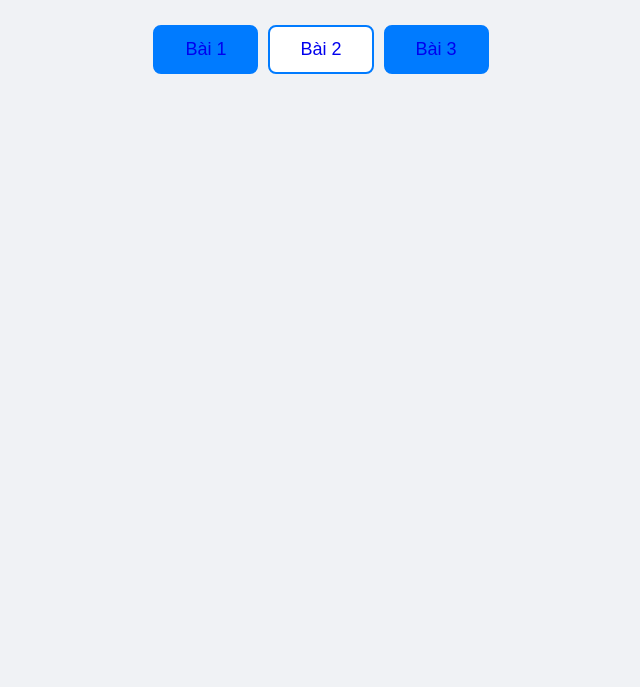
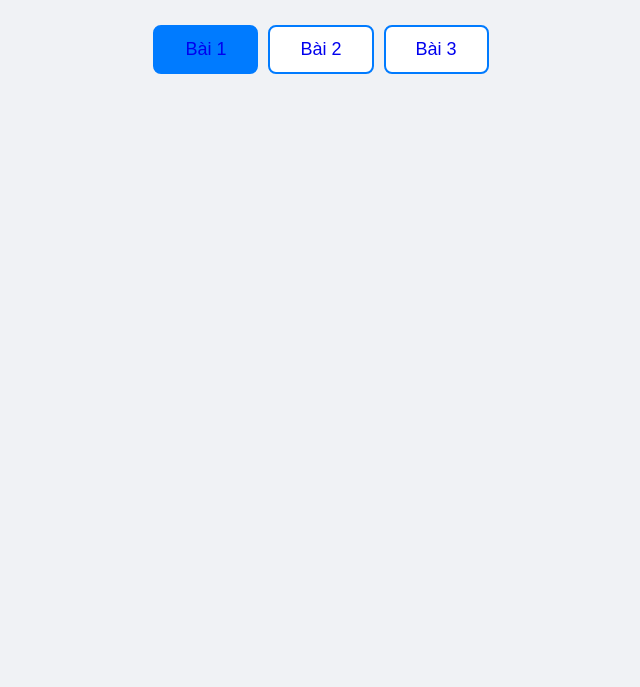
Before and after one commit to dipluc/THI_WEB_231A010165, a plain HTML site: page index.htm in a window 1280 px wide. Shown: the part 113-800 px from the top of the page, without its empty margins (319-959 px from the left). Drawn offline with Linux system fonts and the light colour scheme.

Commit message:
Fix HTML structure and button functionality

```diff
--- a/index.htm
+++ b/index.htm
@@ -60,9 +60,8 @@
 <h1>Chọn trang bạn muốn xem</h1>
 <div class="tabs">
   <button class="tab-btn active" ><a href="bai01.html">Bài 1</a></button>
-
   <button class="tab-btn" ><a href="bai02.htm">Bài 2</a></button>
-      <button class="tab-btn active" ><a href="baitap03.html">Bài 3</a></button>
+    <button class="tab-btn"><a href="baitap03.html">Bài 3</a></button>
 
 </div>
 
```
